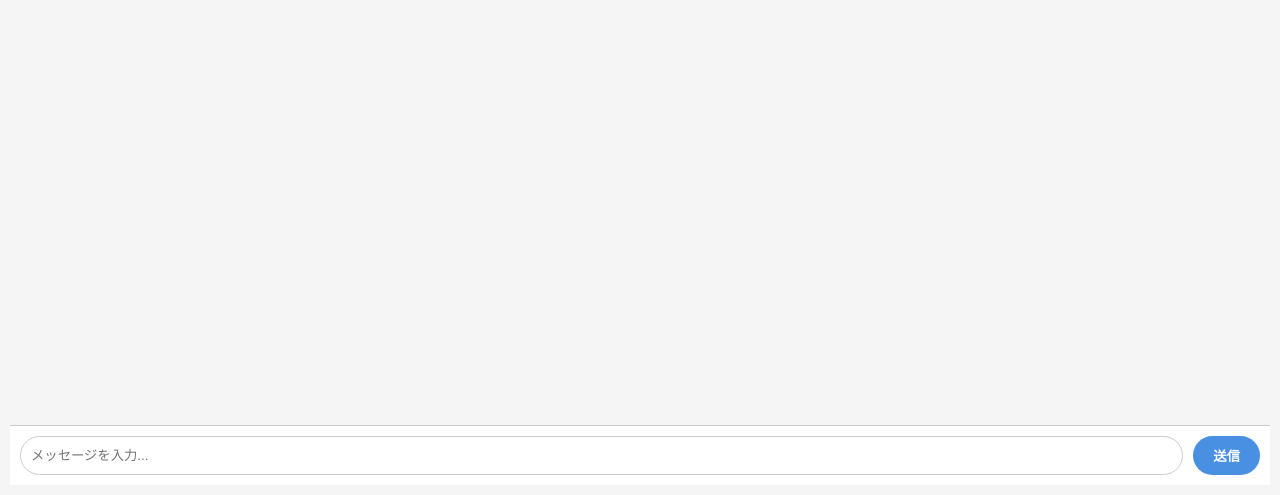
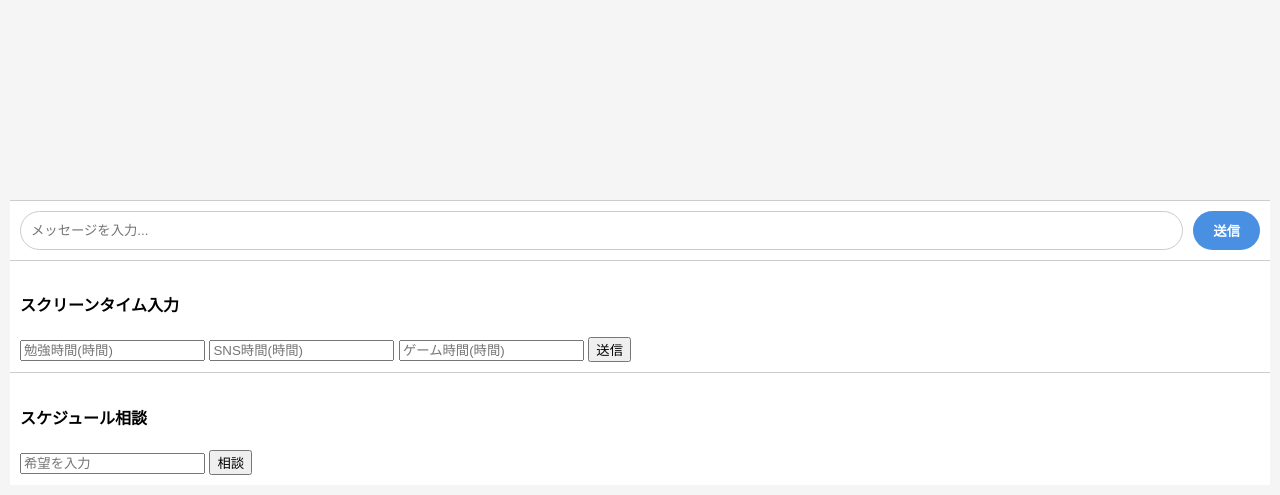
Before and after one commit to harukun20418/study-advisor3, a FastAPI app: page / in a window 1280 px wide. Shown: the part 305-800 px from the top of the page. Run offline with FastAPI, Linux system fonts and the light colour scheme; data that the repository does not hold is empty.

Commit message:
スクリーンタイムver1.0

```diff
--- a/main.py
+++ b/main.py
@@ -1,14 +1,15 @@
-from fastapi import FastAPI, Request
+from fastapi import FastAPI, Request, Form
 from fastapi.responses import HTMLResponse
 from fastapi.staticfiles import StaticFiles
 from fastapi.templating import Jinja2Templates
 from pydantic import BaseModel
-from sqlalchemy import create_engine, Column, Integer, String, Text
+from sqlalchemy import create_engine, Column, Integer, String, Text, Float, Date
 from sqlalchemy.ext.declarative import declarative_base
 from sqlalchemy.orm import sessionmaker
 import requests
 import os
 from typing import List
+from datetime import date
 
 # --- FastAPIアプリ ---
 app = FastAPI()
@@ -36,7 +37,23 @@ class ChatSession(Base):
     title = Column(String)
     question_index = Column(Integer, default=0)
 
-# --- テーブル作成（存在しなければ作成） ---
+class ScreenTimeLog(Base):
+    __tablename__ = "screen_time_logs"
+    id = Column(Integer, primary_key=True, index=True)
+    session_id = Column(String, index=True)
+    date = Column(Date)
+    study_time = Column(Float, default=0.0)
+    sns_time = Column(Float, default=0.0)
+    game_time = Column(Float, default=0.0)
+
+class SchedulePlan(Base):
+    __tablename__ = "schedule_plans"
+    id = Column(Integer, primary_key=True, index=True)
+    session_id = Column(String, index=True)
+    date = Column(Date)
+    plan_json = Column(Text)
+
+# --- テーブル作成 ---
 Base.metadata.create_all(bind=engine)
 
 # --- Pydantic ---
@@ -55,6 +72,11 @@ class ChatSessionResponse(BaseModel):
     question_index: int
     class Config:
         orm_mode = True
+
+class ScreenTimeInput(BaseModel):
+    study_time: float
+    sns_time: float
+    game_time: float
 
 # --- 質問リスト ---
 QUESTIONS = [
@@ -75,7 +97,6 @@ async def read_index(request: Request):
 @app.post("/chat")
 def chat(request: ChatRequest):
     db = SessionLocal()
-    # セッション確認 or 作成
     session_obj = db.query(ChatSession).filter(ChatSession.session_id == request.session_id).first()
     if not session_obj:
         session_obj = ChatSession(session_id=request.session_id, title=f"セッション {request.session_id}")
@@ -83,7 +104,6 @@ def chat(request: ChatRequest):
         db.commit()
         db.refresh(session_obj)
 
-    # --- 質問モード ---
     if session_obj.question_index < len(QUESTIONS):
         db.add(ChatLog(session_id=request.session_id, role="user", content=request.message))
         db.commit()
@@ -95,9 +115,9 @@ def chat(request: ChatRequest):
         db.add(ChatLog(session_id=request.session_id, role="assistant", content=response_text))
         db.commit()
 
+        db.close()
         return {"response": response_text}
 
-    # --- 自由会話モード ---
     history = db.query(ChatLog).filter(ChatLog.session_id == request.session_id).order_by(ChatLog.id.asc()).all()
     messages = [{"role": log.role, "content": log.content} for log in history]
 
@@ -117,10 +137,9 @@ def chat(request: ChatRequest):
         ]
     }
     response = requests.post("https://openrouter.ai/api/v1/chat/completions", headers=headers, json=data)
-
     if response.status_code != 200:
+        db.close()
         return {"response": f"APIエラー: {response.status_code}"}
-
     try:
         assistant_reply = response.json()["choices"][0]["message"]["content"]
     except:
@@ -129,7 +148,6 @@ def chat(request: ChatRequest):
     db.add(ChatLog(session_id=request.session_id, role="assistant", content=assistant_reply))
     db.commit()
     db.close()
-
     return {"response": assistant_reply}
 
 # --- 履歴取得 ---
@@ -158,3 +176,57 @@ def get_sessions():
     sessions = db.query(ChatSession).all()
     db.close()
     return sessions
+
+# --- スクリーンタイム送信 ---
+@app.post("/screen_time")
+def send_screen_time(data: ScreenTimeInput, session_id: str = Form(...)):
+    db = SessionLocal()
+    log = ScreenTimeLog(
+        session_id=session_id,
+        date=date.today(),
+        study_time=data.study_time,
+        sns_time=data.sns_time,
+        game_time=data.game_time
+    )
+    db.add(log)
+    db.commit()
+    db.refresh(log)
+    db.close()
+    return {"status": "ok", "log_id": log.id}
+
+# --- AIとスケジュール相談 ---
+@app.post("/plan_schedule")
+def plan_schedule(message: str = Form(...), session_id: str = Form(...)):
+    db = SessionLocal()
+    logs = db.query(ScreenTimeLog).filter(ScreenTimeLog.session_id==session_id).order_by(ScreenTimeLog.date.desc()).all()
+
+    if logs:
+        recent = logs[0]
+        prompt = f"""
+あなたは勉強アドバイザーです。
+ユーザーは昨日 {recent.study_time}時間勉強し、SNS {recent.sns_time}時間、ゲーム {recent.game_time}時間使いました。
+ユーザーの希望は「{message}」です。
+会話形式で、無理なく勉強スケジュールを決める提案をしてください。
+"""
+    else:
+        prompt = f"ユーザーの希望: {message}\n会話形式でスケジュール提案をしてください。"
+
+    headers = {
+        "Authorization": f"Bearer {os.environ['OPENAI_API_KEY']}",
+        "Content-Type": "application/json"
+    }
+    data = {
+        "model": "openai/gpt-3.5-turbo",
+        "messages": [{"role": "system", "content": prompt}]
+    }
+    response = requests.post("https://openrouter.ai/api/v1/chat/completions", headers=headers, json=data)
+    if response.status_code != 200:
+        db.close()
+        return {"response": f"APIエラー: {response.status_code}"}
+    try:
+        assistant_reply = response.json()["choices"][0]["message"]["content"]
+    except:
+        assistant_reply = "AIの返答取得エラー"
+
+    db.close()
+    return {"response": assistant_reply}
--- a/templates/index.html
+++ b/templates/index.html
@@ -22,28 +22,37 @@ body { font-family: Arial, sans-serif; background: #f5f5f5; margin: 0; padding:
 <div id="chat-container" class="chat-container">
     <div id="status" class="status">AIが返信中です...</div>
     <div id="messages" class="messages"></div>
+
     <form id="chat-form" class="chat-form">
         <input type="text" id="chat-input" placeholder="メッセージを入力..." autocomplete="off"/>
         <button type="submit" id="send-button">送信</button>
     </form>
+
+    <div style="padding:10px; background:#fff; border-top:1px solid #ccc;">
+        <h4>スクリーンタイム入力</h4>
+        <input type="number" id="study-time" placeholder="勉強時間(時間)" step="0.1"/>
+        <input type="number" id="sns-time" placeholder="SNS時間(時間)" step="0.1"/>
+        <input type="number" id="game-time" placeholder="ゲーム時間(時間)" step="0.1"/>
+        <button id="send-screen">送信</button>
+    </div>
+
+    <div style="padding:10px; background:#fff; border-top:1px solid #ccc;">
+        <h4>スケジュール相談</h4>
+        <input type="text" id="schedule-msg" placeholder="希望を入力"/>
+        <button id="ask-schedule">相談</button>
+    </div>
 </div>
 
 <script>
-// --- セッションIDを取得（なければ生成して保存） ---
-let sessionId = localStorage.getItem("session_id");
-if (!sessionId) {
-    sessionId = crypto.randomUUID();
-    localStorage.setItem("session_id", sessionId);
-}
-
 const form = document.getElementById("chat-form");
 const input = document.getElementById("chat-input");
 const messages = document.getElementById("messages");
 const sendButton = document.getElementById("send-button");
 const status = document.getElementById("status");
+
+let sessionId = "default-session";
 let isWaiting = false;
 
-// メッセージ表示
 function appendMessage(content, sender) {
     const div = document.createElement("div");
     div.className = `message ${sender}`;
@@ -52,18 +61,14 @@ function appendMessage(content, sender) {
     messages.scrollTop = messages.scrollHeight;
 }
 
-// 過去履歴取得
 async function loadHistory() {
     try {
         const res = await fetch(`/history/${sessionId}`);
         const data = await res.json();
         data.history.forEach(h => appendMessage(h.content, h.role === "user" ? "user" : "ai"));
-    } catch (e) {
-        console.error("履歴取得エラー", e);
-    }
+    } catch (e) { console.error("履歴取得エラー", e); }
 }
 
-// メッセージ送信
 async function sendMessage(msg) {
     if (!msg.trim()) return;
     appendMessage(msg, "user");
@@ -94,8 +99,35 @@ form.addEventListener("submit", (e) => {
     if (!isWaiting && input.value.trim()) sendMessage(input.value);
 });
 
-// 初期ロードで履歴を表示
-window.onload = () => loadHistory();
-</script>
-</body>
-</html>
+// --- スクリーンタイム送信 ---
+document.getElementById("send-screen").addEventListener("click", async () => {
+    const study = parseFloat(document.getElementById("study-time").value) || 0;
+    const sns = parseFloat(document.getElementById("sns-time").value) || 0;
+    const game = parseFloat(document.getElementById("game-time").value) || 0;
+
+    try {
+        await fetch("/screen_time", {
+            method: "POST",
+            body: new URLSearchParams({ session_id: sessionId, study_time: study, sns_time: sns, game_time: game })
+        });
+        alert("スクリーンタイムを送信しました！");
+    } catch (e) {
+        alert("送信エラー");
+    }
+});
+
+// --- スケジュール相談 ---
+document.getElementById("ask-schedule").addEventListener("click", async () => {
+    const msg = document.getElementById("schedule-msg").value;
+    if (!msg.trim()) return;
+
+    appendMessage(msg, "user");
+    document.getElementById("schedule-msg").value = "";
+
+    try {
+        const res = await fetch("/plan_schedule", {
+            method: "POST",
+            body: new URLSearchParams({ session_id: sessionId, message: msg })
+        });
+        const data = await res.json();
+        appendMessage(data.response
```
